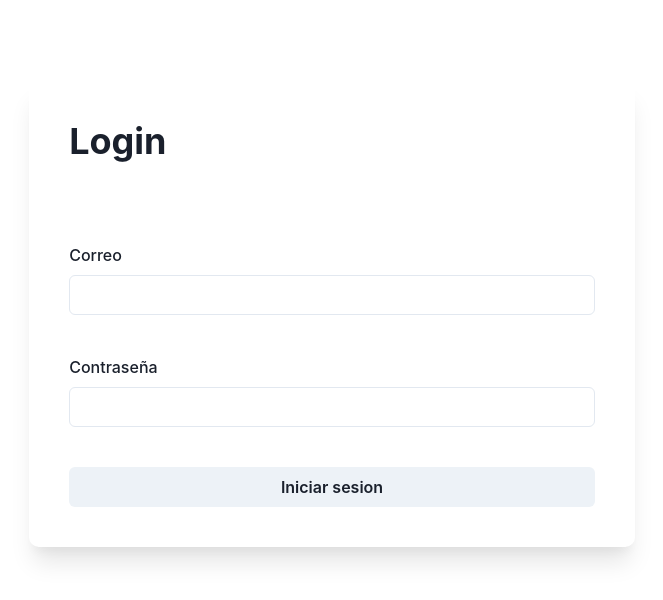
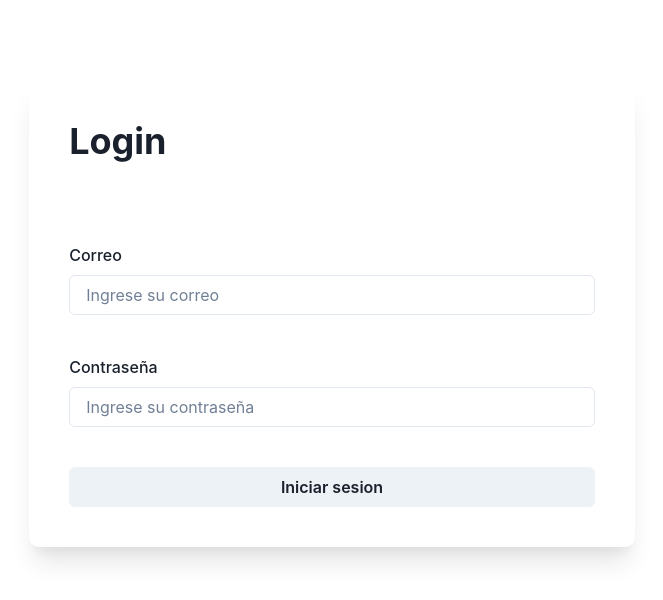
Before and after one commit to heozdev/EventosUABC, a React (Vite) app: page / in a window 1280 px wide. Shown: the top 600 px of the page, without its empty margins (308-971 px from the left). Built offline with nearby package versions, Linux system fonts and the light colour scheme.

Commit message:
Se instalo chakra ui y se realizo la interfaz del login

```diff
--- a/src/paginas/Login.jsx
+++ b/src/paginas/Login.jsx
@@ -17,11 +17,14 @@ export const Login = () => {
                 <Stack spacing={10}>
                     <Box>
                         <FormLabel>Correo</FormLabel>
-                        <Input type="email" />
+                        <Input type="email" placeholder="Ingrese su correo" />
                     </Box>
                     <Box>
                         <FormLabel>Contraseña</FormLabel>
-                        <Input type="password" />
+                        <Input
+                            type="password"
+                            placeholder="Ingrese su contraseña"
+                        />
                     </Box>
                     <Box>
                         <Button w={"100%"}>Iniciar sesion</Button>
```
